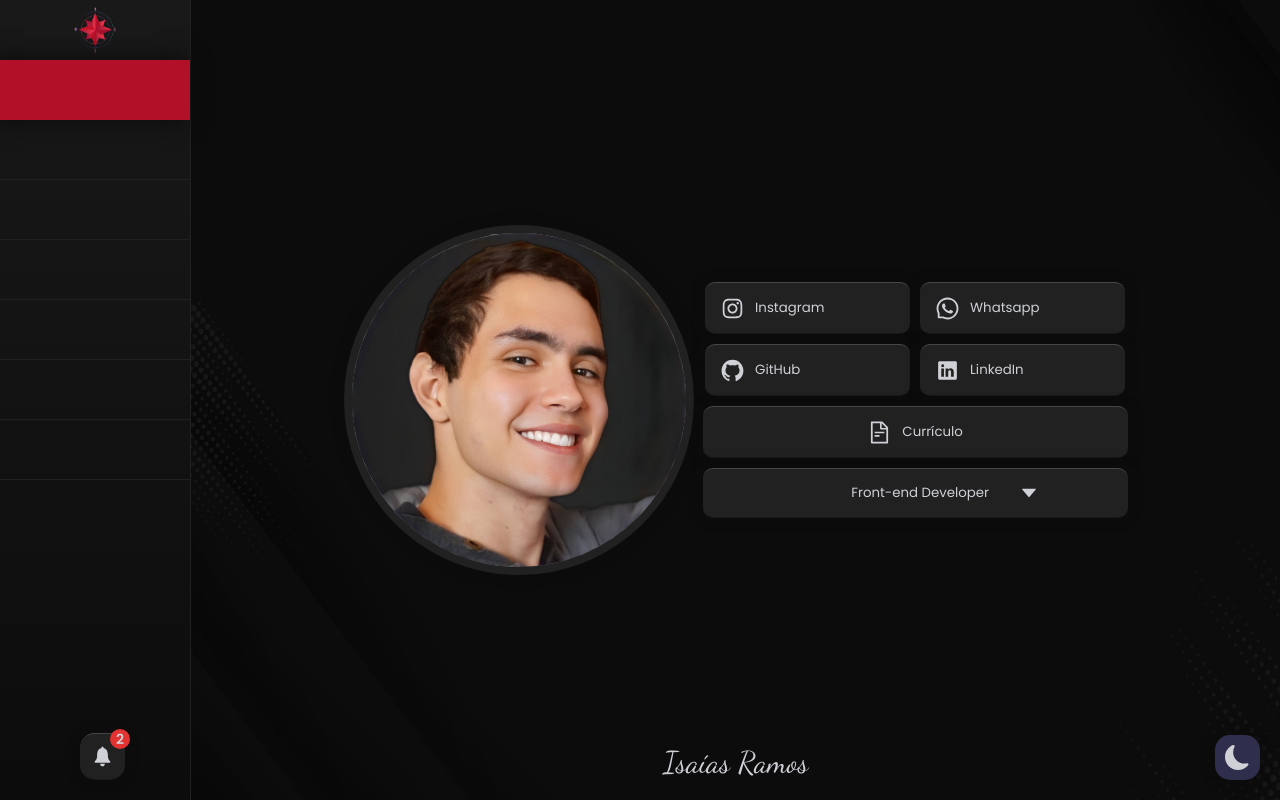
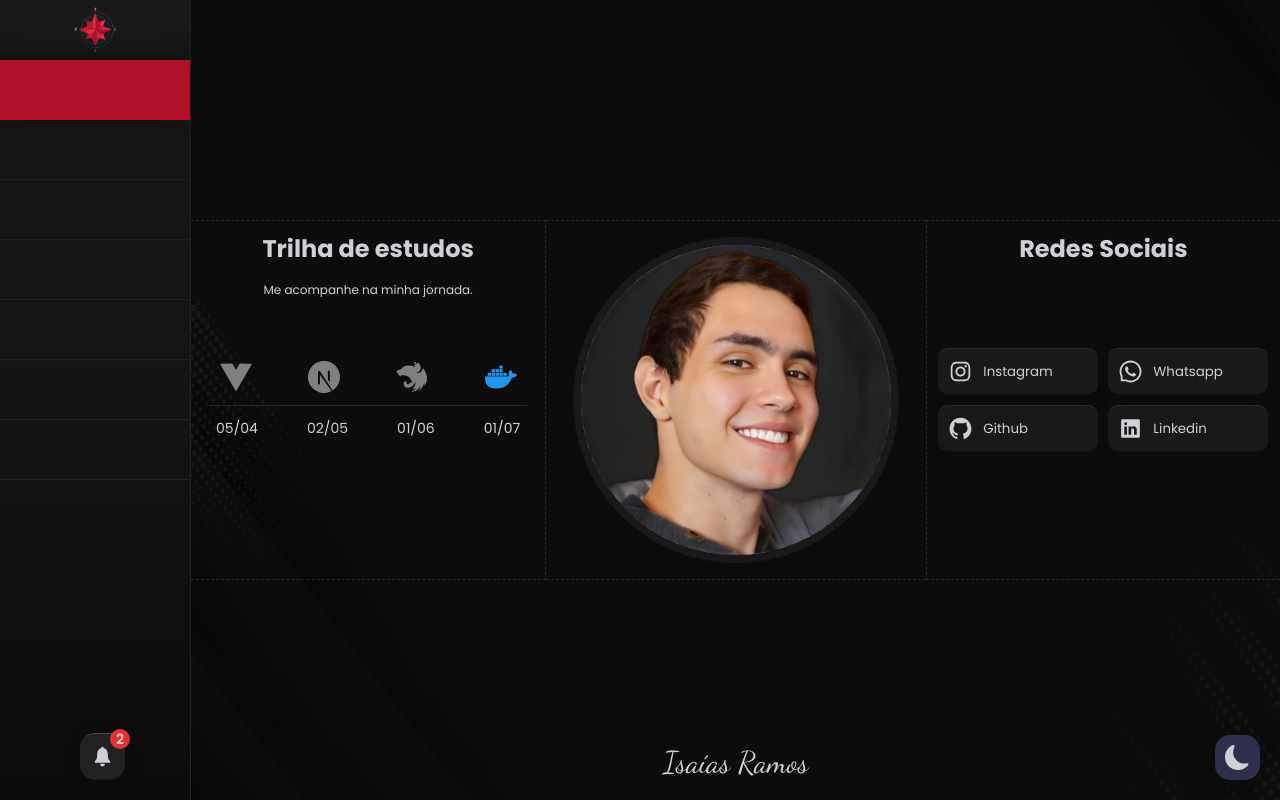
Before and after one commit to isaiasramosdeoliveira/My-Portfolio, a React (Create React App) app in the folder frontend/: page / in a window 1280 px wide. Built offline with nearby package versions, Linux system fonts and the light colour scheme.

Commit message:
style: main page changes

```diff
--- /dev/null
+++ b/frontend/src/global/test.scss
@@ -0,0 +1,3 @@
+body{
+  filter: contrast(0);
+}
--- a/frontend/src/global/themes/Modes/Dark/Main/ModeDarkPageMain.ts
+++ b/frontend/src/global/themes/Modes/Dark/Main/ModeDarkPageMain.ts
@@ -1,13 +1,13 @@
-import { corPrimaryBlack_3, corPrimaryBlack_4, corPrimaryBlack_5, corPrimaryBlack_6, letter } from "global/variables/variables";
+import { corPrimaryBlack_2, corPrimaryBlack_3, corPrimaryBlack_4, corPrimaryBlack_5, letter } from "global/variables/variables";
 
 export const ModeDarkPageMain = {
   main: {
     letter: `${letter}`,
     bg: `${corPrimaryBlack_3}`,
-    top: `${corPrimaryBlack_6}`,
-    bgButton: `${corPrimaryBlack_4}`,
+    top: `${corPrimaryBlack_5}`,
+    bgButton: `${corPrimaryBlack_3}`,
     bgDescribe: `${corPrimaryBlack_3}`,
-    hover: `${corPrimaryBlack_5}`,
-    bottom: `${corPrimaryBlack_3}`,
+    hover: `${corPrimaryBlack_4}`,
+    bottom: `${corPrimaryBlack_2}`,
   }
 }
--- /dev/null
+++ b/frontend/src/jsons/trail.json
@@ -0,0 +1,36 @@
+[
+  {
+    "skills": [
+      {
+        "id": 1,
+        "url": "./assets/imgs/skills/vue.svg"
+      },
+      {
+        "id": 2,
+        "url": "./assets/imgs/skills/next.svg"
+      },
+      {
+        "id": 3,
+        "url": "./assets/imgs/skills/nest.svg"
+      },
+      {
+        "id": 4,
+        "url": "./assets/imgs/skills/docker.png"
+      }
+    ],
+    "dates": [
+      {
+        "date": "05/04"
+      },
+      {
+        "date": "02/05"
+      },
+      {
+        "date": "01/06"
+      },
+      {
+        "date": "01/07"
+      }
+    ]
+  }
+]
--- a/frontend/src/pages/PageMain/PageMain.tsx
+++ b/frontend/src/pages/PageMain/PageMain.tsx
@@ -1,98 +1,108 @@
-import React, { useState, useEffect, lazy, Suspense } from "react";
+import React, { lazy, Suspense, useState } from "react";
 import styled from "styled-components";
 import profile from "../../assets/imgs/profile-pic.png";
 import { center } from "global/utils/center";
 import {
-  AiFillCaretDown,
-  AiFillCaretUp,
   AiOutlineInstagram,
   AiOutlineWhatsApp,
   AiFillGithub,
-  AiOutlineFileText,
 } from "react-icons/ai";
-import {IoLogoLinkedin} from 'react-icons/io'
-import {FcOk} from 'react-icons/fc';
-import { corPrimaryBlack_3, corPrimaryBlack_4, corPrimaryRed_6, corPrimaryRed_7, letter} from "global/variables/variables";
+import { IoLogoLinkedin } from "react-icons/io";
+import {
+  corPrimaryBlack_3,
+  corPrimaryBlack_4,
+  letter,
+} from "global/variables/variables";
 import { transition200 } from "global/utils/transitions";
-import { top} from "global/animations/animations";
-import {media_desktop, media_medio_desktop, media_mini_tablet, media_mobile, media_tablet } from "global/media-query/media-query-pageMain";
+import {
+  media_desktop,
+  media_medio_desktop,
+  media_mini_tablet,
+  media_mobile,
+  media_tablet,
+} from "global/media-query/media-query-pageMain";
+import getTrails from "ts/trail/getTrails";
 const Button = lazy(() => import("components/Button/Button"));
 
 const Container = styled.section`
   ${center}
+  flex-wrap:nowrap;
   overflow-x: hidden;
   height: 100%;
-  margin: auto;
-  gap: 50px;
   .box {
+    position: relative;
     ${center}
-    justify-content:space-between;
-    .profile {
-      margin-right: auto;
+    flex-direction: column;
+    width: 380px;
+    height: 360px;
+    border-top: 1px dashed ${({ theme }) => theme.content.pageMain.main.top};
+    border-bottom: 1px dashed ${({ theme }) => theme.content.pageMain.main.top};
+    h2 {
+      position: absolute;
+      top: 10px;
     }
-    width: 72%;
+    &:nth-child(1) {
+      border-right: 1px dashed ${({ theme }) => theme.content.pageMain.main.top};
+    }
+    &:nth-child(3) {
+      border-left: 1px dashed ${({ theme }) => theme.content.pageMain.main.top};
+    }
+  }
+  .describe {
+    position: absolute;
+    top: 60px;
+    font-size: 12px;
+  }
+  .trail {
+    ${center}
+    flex-direction:column;
+    gap: 12px;
+    width: 100%;
+
+    .skills {
+      .skill {
+        width: 32px;
+        height: 32px;
+        filter: contrast(0);
+        &:nth-child(4) {
+          filter: contrast(1);
+        }
+      }
+    }
+    .dates {
+      .date {
+        font-size: 14px;
+      }
+    }
+    .skills,
+    .dates {
+      ${center}
+      width:100%;
+      justify-content: space-around;
+    }
+    .line {
+      width: 90%;
+      background: ${({ theme }) => theme.content.pageMain.main.top};
+      padding: 0.5px;
+    }
   }
   .profile {
-    display: flex;
+    ${center}
+    width: 100%;
+    padding: 32px;
     img {
-      width: 350px;
+      ${center}
+      width: 326px;
+      height: 326px;
       border-radius: 100%;
       border: 8px solid ${({ theme }) => theme.content.pageMain.main.bgButton};
       box-shadow: ${({ theme }) => theme.buttons.shadow};
     }
   }
   .btns {
-    .carrer {
     ${center}
-      max-width: 425px;
-      button {
+    .socialMedia {
       ${center}
-        width: 100%;
-        margin-top: 10px;
-        gap: 30px;
-      }
-      .item {
-        display: none;
-        justify-content: space-between;
-        flex-wrap: nowrap;
-        font-size: 14px;
-        white-space: nowrap;
-        width: 380px;
-        padding: 10px 15px;
-        color: ${({ theme }) => theme.content.pageMain.main.letter};
-        background: ${({ theme }) => theme.content.pageMain.main.bgDescribe};
-        border-top: 1px solid
-          ${({ theme }) => theme.content.pageMain.main.hover};
-        border-bottom: 1px solid
-          ${({ theme }) => theme.content.pageMain.main.bottom};
-        .icon {
-          font-size: 20px;
-        }
-        &[data-action="active"] {
-          ${top}
-          animation: alternate top 400ms;
-        }
-      }
-      .active {
-        color: ${({ theme }) => theme.content.pageMain.main.letter};
-        border-top: 1px solid ${({ theme }) => theme.content.pageMain.main.top};
-        border-bottom: 1px solid
-          ${({ theme }) => theme.content.pageMain.main.bottom};
-        ${center}
-        background:${({ theme }) => theme.content.pageMain.main.bgButton};
-        .icon {
-          margin-right: -60px;
-          font-size: 20px;
-        }
-        &:hover {
-          background: ${({ theme }) => theme.content.pageMain.main.hover};
-        }
-      }
-    }
-    .socialMedia {
-      ${transition200}
-      ${center}
-      max-width:425px;
       gap: 10px;
       #whatsapp:hover {
         ${transition200}
@@ -115,14 +125,12 @@ const Container = styled.section`
         box-shadow: 0px 0px 10px ${corPrimaryBlack_4};
         background: ${corPrimaryBlack_3};
       }
-      a {
-        ${center}
       .btn {
+        flex: 1;
+        min-width: 160px;
+        padding: 10px;
         color: ${({ theme }) => theme.content.pageMain.main.letter};
-          width: 205px;
-          padding: 15px;
-          border-top: 1px solid
-            ${({ theme }) => theme.content.pageMain.main.top};
+        border-top: 1px solid ${({ theme }) => theme.content.pageMain.main.top};
         border-bottom: 1px solid
           ${({ theme }) => theme.content.pageMain.main.bottom};
         ${center}
@@ -130,29 +138,13 @@ const Container = styled.section`
         ${center};
         justify-content: start;
         gap: 10px;
-          p {
-            display: block;
-          }
         .icon {
-            margin: -10px 0px;
           font-size: 25px;
         }
         &:hover {
           border-top: 1px solid transparent;
           border-bottom: 1px solid transparent;
           color: ${letter};
-          }
-        }
-      }
-      a:nth-child(5) {
-        min-width: 100%;
-        .btn {
-          min-width: 100%;
-          justify-content: center;
-          &:hover {
-            background: ${corPrimaryRed_6};
-            box-shadow: 0px 0px 10px ${corPrimaryRed_7};
-          }
         }
       }
     }
@@ -170,45 +162,37 @@ const Container = styled.section`
   ${media_desktop}
 `;
 const PageMain = () => {
-  const [action, setAction] = useState(false);
-  useEffect(() => {
-    const items = document.querySelectorAll(".item") as NodeListOf<HTMLElement>
-    if (action === true) {
-      let mult = 0;
-      items.forEach((item) => {
-        setTimeout(() => {
-          item.setAttribute('data-action', "active");
-            item.style.display = "flex";
-        }, mult);
-        mult += 60;
-      });
-    }
-    if (action === false) {
-      let mult = 0;
-      items.forEach(
-        (item) => {
-          setTimeout(() => {
-            item.style.display = "none";
-          }, mult);
-          mult += 40;
-        }
-      );
-    }
-  }, [action])
-  const handleAction = (): void => {
-    setAction(action === false ? true : false);
-  };
+  const [dice] = useState(getTrails());
   return (
     <Container>
       <Suspense>
         <div className="box">
+          <h2>Trilha de estudos</h2>
+          <p className="describe">Me acompanhe na minha jornada.</p>
+          <div className="trail">
+            <picture className="skills">
+              {dice[0].skills.map((skill) => (
+                <img key={skill.id} className="skill" src={skill.url} alt="#" />
+              ))}
+            </picture>
+            <span className="line"></span>
+            <div className="dates">
+              {dice[0].dates.map((dates) => (
+                <span key={dates.date} className="date">
+                  {dates.date}
+                </span>
+              ))}
+            </div>
+          </div>
+        </div>
+        <div className="box">
           <div className="profile">
             <img src={profile} alt="foto de perfil" />
           </div>
+        </div>
+        <div className="box">
+          <h2>Redes Sociais</h2>
           <div className="btns">
-            {action ? (
-              <div></div>
-            ) : (
             <div className="socialMedia">
               <a
                 href="https://www.instagram.com/dev.isaias/"
@@ -237,7 +221,7 @@ const PageMain = () => {
               >
                 <Button id="github" className="btn">
                   <AiFillGithub className="icon" />
-                    <p>GitHub</p>
+                  <p>Github</p>
                 </Button>
               </a>
               <a
@@ -247,41 +231,9 @@ const PageMain = () => {
               >
                 <Button id="linkedin" className="btn">
                   <IoLogoLinkedin className="icon" />
-                    <p>LinkedIn</p>
+                  <p>Linkedin</p>
                 </Button>
               </a>
-                <a download="">
-                  <Button className="btn">
-                    <AiOutlineFileText className="icon" />
-                    <p>Currículo</p>
-                  </Button>
-                </a>
-              </div>
-            )}
-            <div className="carrer">
-              <Button
-                text="Front-end Developer"
-                className="active"
-                functions={() => handleAction()}
-              >
-                {action ? (
-                  <AiFillCaretUp className="icon" />
-                ) : (
-                  <AiFillCaretDown className="icon" />
-                )}
-              </Button>
-              <Button data-item="item" className="item">
-                <p>Layouts lindos e responsivos.</p>
-                <FcOk className="icon" />
-              </Button>
-              <Button data-item="item" className="item">
-                <p>SEO e acessibilidade juntos.</p>
-                <FcOk className="icon" />
-              </Button>
-              <Button data-item="item" className="item">
-                <p>Tecnologias modernas.</p>
-                <FcOk className="icon" />
-              </Button>
             </div>
           </div>
         </div>
--- a/frontend/src/pages/PageProjects/PageProjects.tsx
+++ b/frontend/src/pages/PageProjects/PageProjects.tsx
@@ -1,4 +1,3 @@
-import { center } from "global/utils/center";
 import React, { useState, lazy, Suspense } from "react";
 import styled from "styled-components";
 import { transition200 } from "global/utils/transitions";
--- /dev/null
+++ b/frontend/src/ts/trail/getTrails.ts
@@ -0,0 +1,7 @@
+import json from '../../jsons/trail.json';
+
+function getTrails() {
+  const dice = json
+  return dice
+}
+export default getTrails;
```
Also changed, not shown: frontend/src/global/media-query/media-query-pageMain.ts (+20 -21 lines). Lines whose indentation alone changed are shown as unchanged.
